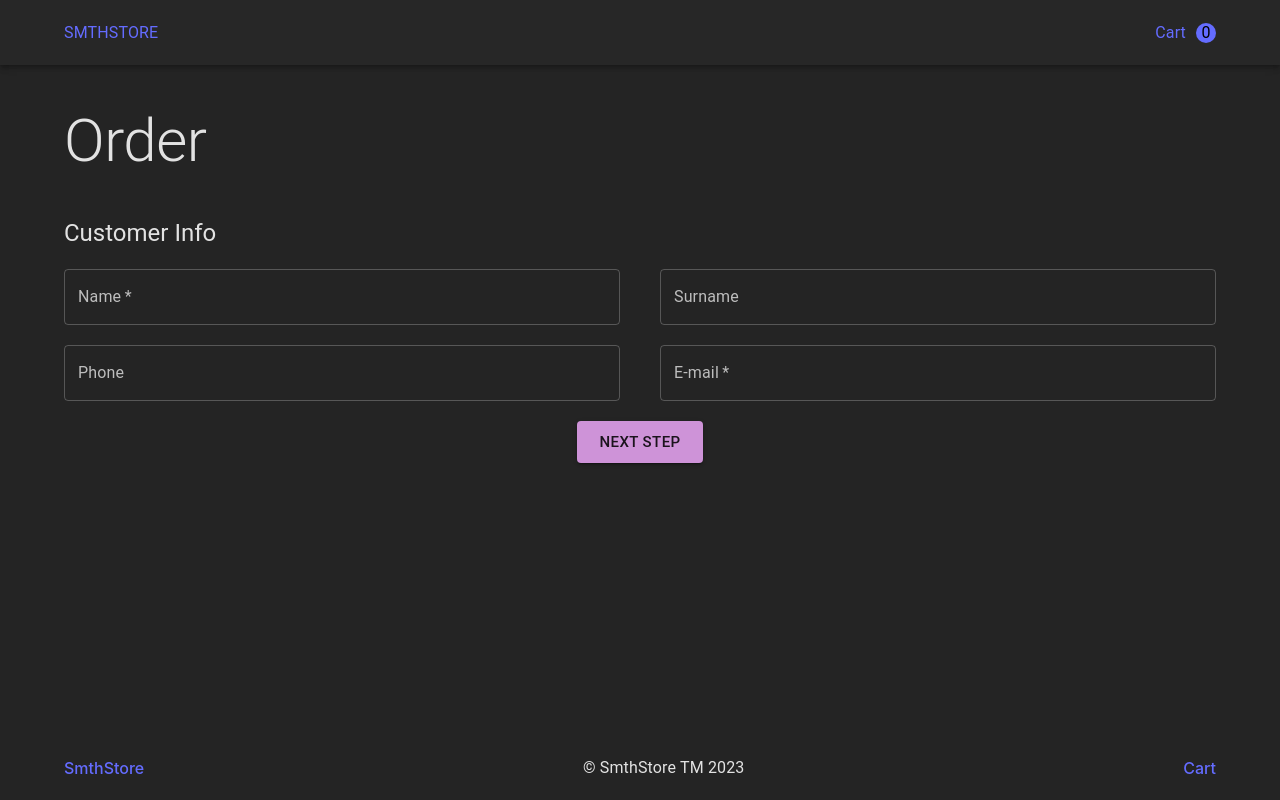
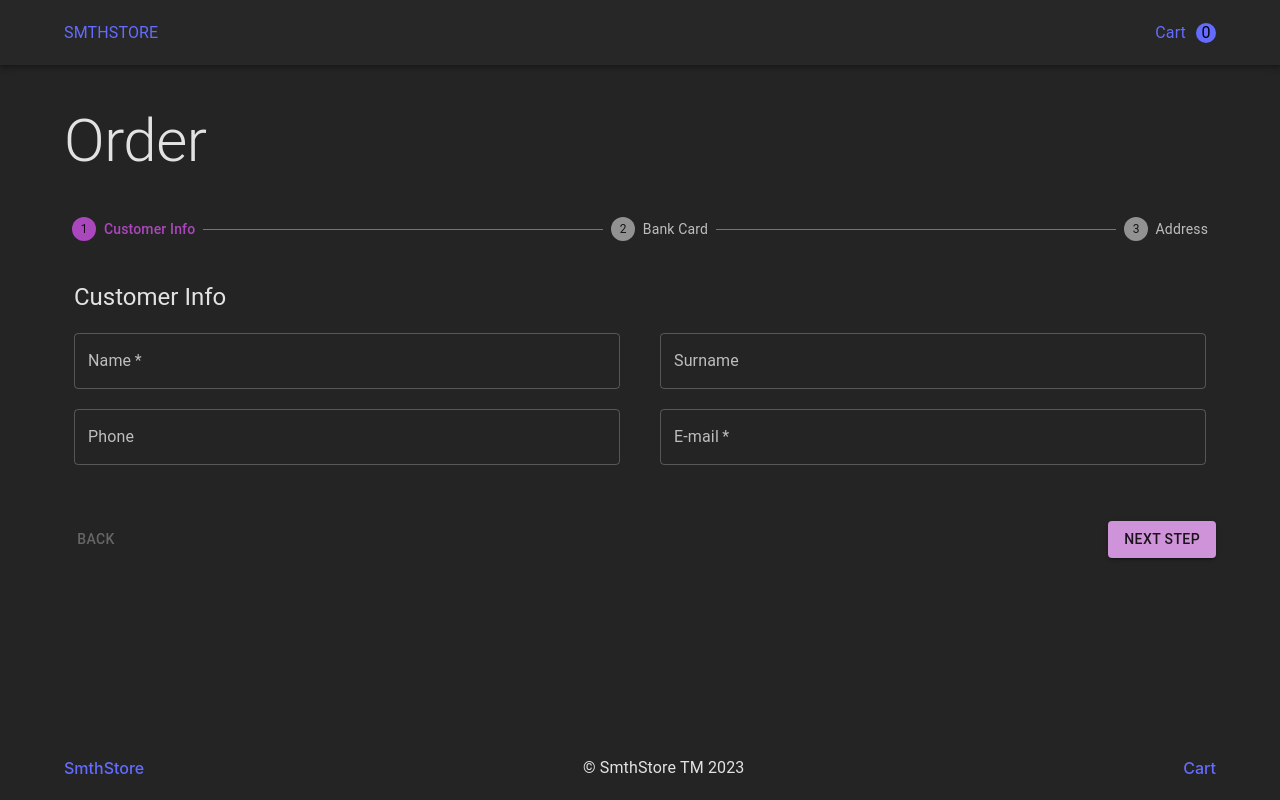
Before and after one commit to lenaryan/online-store, a React app: page /order in a window 1280 px wide. Built offline with nearby package versions, Linux system fonts and the light colour scheme; the HTML template or start-up script is replaced by a standard one.

Commit message:
added stepper for order

```diff
--- a/src/App.tsx
+++ b/src/App.tsx
@@ -2,7 +2,6 @@ import { Route, RouterProvider, createBrowserRouter, createRoutesFromElements }
 import MainPage from "./components/MainPage";
 import Cart from "./components/Cart";
 import Order from "./components/Order";
-import ThankYou from "./components/ThankYou";
 import Layout from "./Layout";
 
 const router = createBrowserRouter(
@@ -11,7 +10,6 @@ const router = createBrowserRouter(
       <Route index element={<MainPage />} />
       <Route path="/cart" element={<Cart />} />
       <Route path="/order" element={<Order />} />
-      <Route path="/thank-you" element={<ThankYou />} />
     </Route>
   )
 );
--- a/src/components/Order/AddressInfo/AddressInfo.tsx
+++ b/src/components/Order/AddressInfo/AddressInfo.tsx
@@ -1,19 +1,11 @@
-import { Button, TextField, Typography } from "@mui/material"
+import { Box, TextField, Typography } from "@mui/material"
 import s from '../OrderSteps.module.css';
-import { useNavigate } from "react-router-dom";
 
 const AddressInfo = () => {
-    const navigate = useNavigate();
-
-    const handleSubmit = (e: React.FormEvent<EventTarget>) => {
-        e.preventDefault();
-        navigate('/thank-you');
-    }
-
     return (
-        <>
+        <Box marginY="40px" marginX="10px">
             <Typography variant="h5" component="h2" marginBottom="20px">Delivery Address</Typography>
-            <form className={s.form} onSubmit={handleSubmit}>
+            <form className={s.form}>
                 <TextField variant="outlined" label="Country" required />
                 <TextField variant="outlined" label="Region" />
                 <TextField variant="outlined" label="City" />
@@ -21,9 +13,8 @@ const AddressInfo = () => {
                 <TextField variant="outlined" label="House nr." />
                 <TextField variant="outlined" label="Appartment" />
                 <TextField variant="outlined" label="ZIP Code" required />
-                <Button type="submit" variant="contained" color="secondary" size="large" className={s.button}>Confirm Order</Button>
             </form>
-        </>
+        </Box>
     )
 }
 
--- a/src/components/Order/BankCardInfo/BankCardInfo.tsx
+++ b/src/components/Order/BankCardInfo/BankCardInfo.tsx
@@ -1,28 +1,17 @@
-import { Button, TextField, Typography } from "@mui/material"
-import { FC } from "react";
+import { Box, TextField, Typography } from "@mui/material"
 import s from '../OrderSteps.module.css';
 
-interface IBankCardInfo {
-    onBankCardClick: () => void
-}
-
-const BankCardInfo: FC<IBankCardInfo> = ({ onBankCardClick }) => {
-    const handleSubmit = (e: React.FormEvent<EventTarget>) => {
-        e.preventDefault();
-        onBankCardClick();
-    }
-
+const BankCardInfo = () => {
     return (
-        <>
+        <Box marginY="40px" marginX="10px">
             <Typography variant="h5" component="h2" marginBottom="20px">Bank Card Info</Typography>
-            <form onSubmit={handleSubmit} className={s.form}>
+            <form className={s.form}>
                 <TextField variant="outlined" label="Card Number" required />
                 <TextField variant="outlined" label="Valid till" required />
                 <TextField variant="outlined" label="Card Holder" required />
                 <TextField variant="outlined" label="CVV" required />
-                <Button variant="contained" color="secondary" type="submit" size="large" className={s.button}>Next Step</Button>
             </form>
-        </>
+        </Box>
     )
 }
 
--- a/src/components/Order/CustomerInfo/CustomerInfo.tsx
+++ b/src/components/Order/CustomerInfo/CustomerInfo.tsx
@@ -1,28 +1,17 @@
-import { Button, TextField, Typography } from "@mui/material"
-import { FC } from "react";
+import { Box, TextField, Typography } from "@mui/material"
 import s from '../OrderSteps.module.css';
 
-interface ICustomerInfo {
-    onCustomerClick: () => void
-}
-
-const CustomerInfo: FC<ICustomerInfo> = ({ onCustomerClick }) => {
-    const handleSubmit = (e: React.FormEvent<EventTarget>) => {
-        e.preventDefault();
-        onCustomerClick();
-    }
-
+const CustomerInfo = () => {
     return (
-        <>
+        <Box marginY="40px" marginX="10px">
             <Typography variant="h5" component="h2" marginBottom="20px">Customer Info</Typography>
-            <form onSubmit={handleSubmit} className={s.form}>
+            <form className={s.form}>
                 <TextField variant="outlined" label="Name" required />
                 <TextField variant="outlined" label="Surname" />
                 <TextField variant="outlined" label="Phone" type="tel" />
                 <TextField variant="outlined" label="E-mail" type="email" required />
-                <Button variant="contained" color="secondary" type="submit" size="large" className={s.button}>Next Step</Button>
             </form>
-        </>
+        </Box>
     )
 }
 
--- a/src/components/Order/Order.tsx
+++ b/src/components/Order/Order.tsx
@@ -1,38 +1,85 @@
+import * as React from 'react';
+import Box from '@mui/material/Box';
+import Stepper from '@mui/material/Stepper';
+import Step from '@mui/material/Step';
+import StepLabel from '@mui/material/StepLabel';
+import Button from '@mui/material/Button';
+import { Container, Typography } from "@mui/material";
 import CustomerInfo from "./CustomerInfo";
 import BankCardInfo from "./BankCardInfo";
 import AddressInfo from "./AddressInfo";
-import { useState } from "react";
-import { Container, Typography } from "@mui/material";
+
+const steps = ['Customer Info', 'Bank Card', 'Address'];
+const stepComponents = [ <CustomerInfo />, <BankCardInfo />, <AddressInfo /> ];
 
 const Order = () => {
-    const [customerShow, setCustomerShow] = useState(true);
-    const [cardShow, setCardShow] = useState(false);
-    const [addressShow, setAddressShow] = useState(false);
+  const [activeStep, setActiveStep] = React.useState(0);
 
-    const handleCustomerClick = () => {
-        setCustomerShow(false);
-        setCardShow(true);
-    }
+  const handleNext = () => {
+    setActiveStep((prevActiveStep) => prevActiveStep + 1);
+  };
 
-    const handleBankCardClick = () => {
-        setCardShow(false);
-        setAddressShow(true);
-    }
+  const handleBack = () => {
+    setActiveStep((prevActiveStep) => prevActiveStep - 1);
+  };
+
+  // TODO: form validation
 
   return (
     <Container>
         <Typography variant="h2" component="h1" marginTop="40px" marginBottom="40px">Order</Typography>
+      <Stepper activeStep={activeStep}>
+        {steps.map(label => {
+          const stepProps: { completed?: boolean } = {};
+          const labelProps: {
+            optional?: React.ReactNode;
+          } = {};
+          return (
+            <Step sx={{
+                '& .MuiStepLabel-root .Mui-completed': {
+                  color: 'secondary.dark',
+                },
+                '& .MuiStepLabel-root .Mui-active': {
+                    color: 'secondary.dark',
+                },
+            }}
+                key={label}
+                {...stepProps}
+            >
+              <StepLabel {...labelProps}>{label}</StepLabel>
+            </Step>
+          );
+        })}
+      </Stepper>
+      {activeStep === steps.length ? (
+        <Box display="flex" flexDirection="column" marginY="40px" marginX="10px">
+          <Typography fontWeight="bold" variant="h3" component="h2" marginBottom="40px" textAlign="center">Thank you for your order!</Typography>
+          <Button variant="contained" color="secondary" href='/' sx={{ margin: 'auto' }} size="large">Return to the store</Button>
+        </Box>
+      ) : (
+        <>
           {
-                customerShow && <CustomerInfo onCustomerClick={handleCustomerClick} />
+            stepComponents[activeStep]
           }
-            {
-                cardShow && <BankCardInfo onBankCardClick={handleBankCardClick} />
-            }
-            {
-                addressShow && <AddressInfo />
-            }
+
+          <Box sx={{ display: 'flex', flexDirection: 'row', pt: 2 }}>
+            <Button
+              color="inherit"
+              disabled={activeStep === 0}
+              onClick={handleBack}
+              sx={{ mr: 1 }}
+            >
+              Back
+            </Button>
+            <Box sx={{ flex: '1 1 auto' }} />
+                <Button type="submit" onClick={handleNext} color="secondary" variant="contained">
+                    {activeStep === steps.length - 1 ? 'Confirm Order' : 'Next Step'}
+                </Button>
+          </Box>
+        </>
+      )}
     </Container>
-    )
+  );
 }
 
 export default Order;
--- a/src/components/ThankYou/ThankYou.module.css
+++ /dev/null
@@ -1,10 +0,0 @@
-.wrap {
-    display: flex;
-    flex-direction: column;
-    text-align: center;
-    justify-content: center;
-}
-
-.button {
-    margin: auto;
-}
--- a/src/components/ThankYou/ThankYou.tsx
+++ /dev/null
@@ -1,22 +0,0 @@
-import { useEffect } from "react";
-import { clearCart } from "../../redux/cart";
-import { useDispatch } from "react-redux";
-import { Button, Container, Typography } from "@mui/material";
-import s from './ThankYou.module.css';
-
-const ThankYou = () => {
-    const dispatch = useDispatch()
-
-    useEffect(() => {
-        dispatch(clearCart());
-    }, []);
-
-    return (
-        <Container className={s.wrap}>
-            <Typography fontWeight="bold" variant="h2" component="h1" marginTop="40px" marginBottom="40px">Thank you for your order!</Typography>
-            <Button variant="contained" color="secondary" href='/' className={s.button} size="large">Return to the store</Button>
-        </Container>
-    )
-}
-
-export default ThankYou;
--- a/src/components/ThankYou/index.ts
+++ /dev/null
@@ -1,3 +0,0 @@
-import ThankYou from "./ThankYou";
-
-export default ThankYou;
```
Lines whose indentation alone changed are shown as unchanged.
